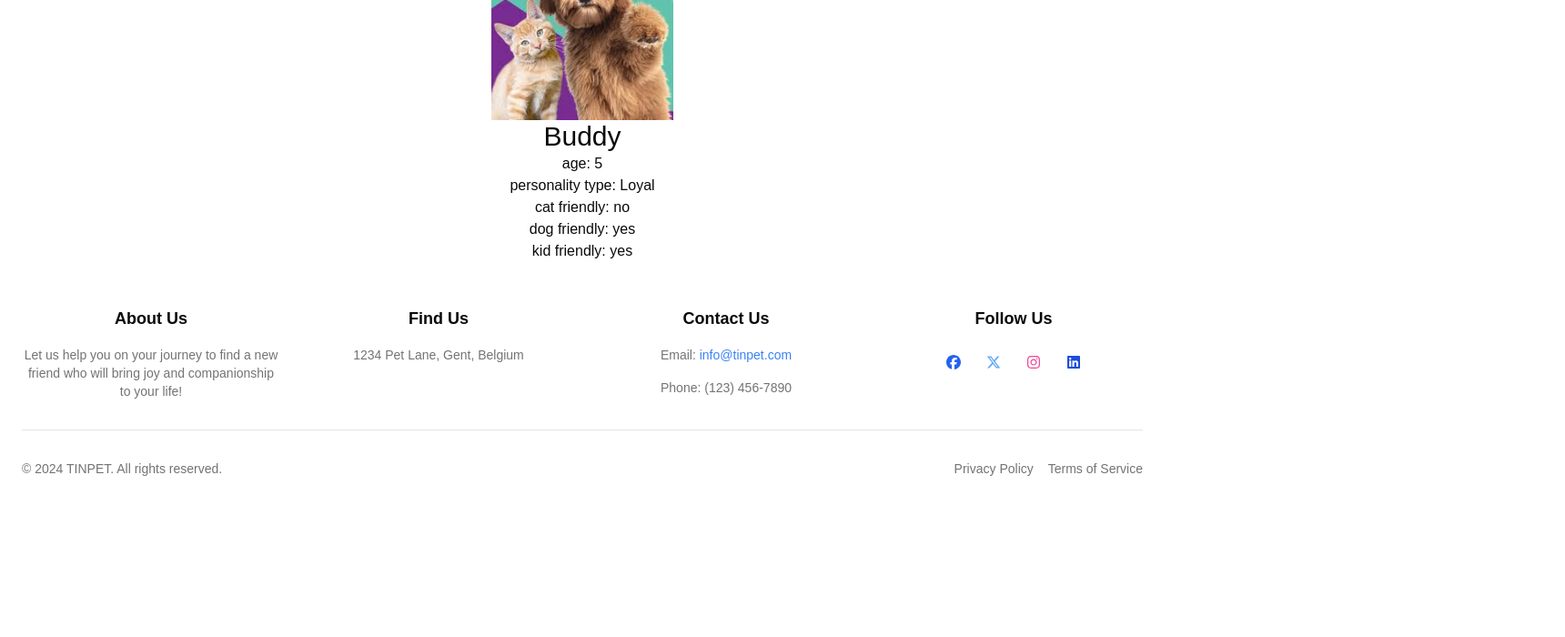
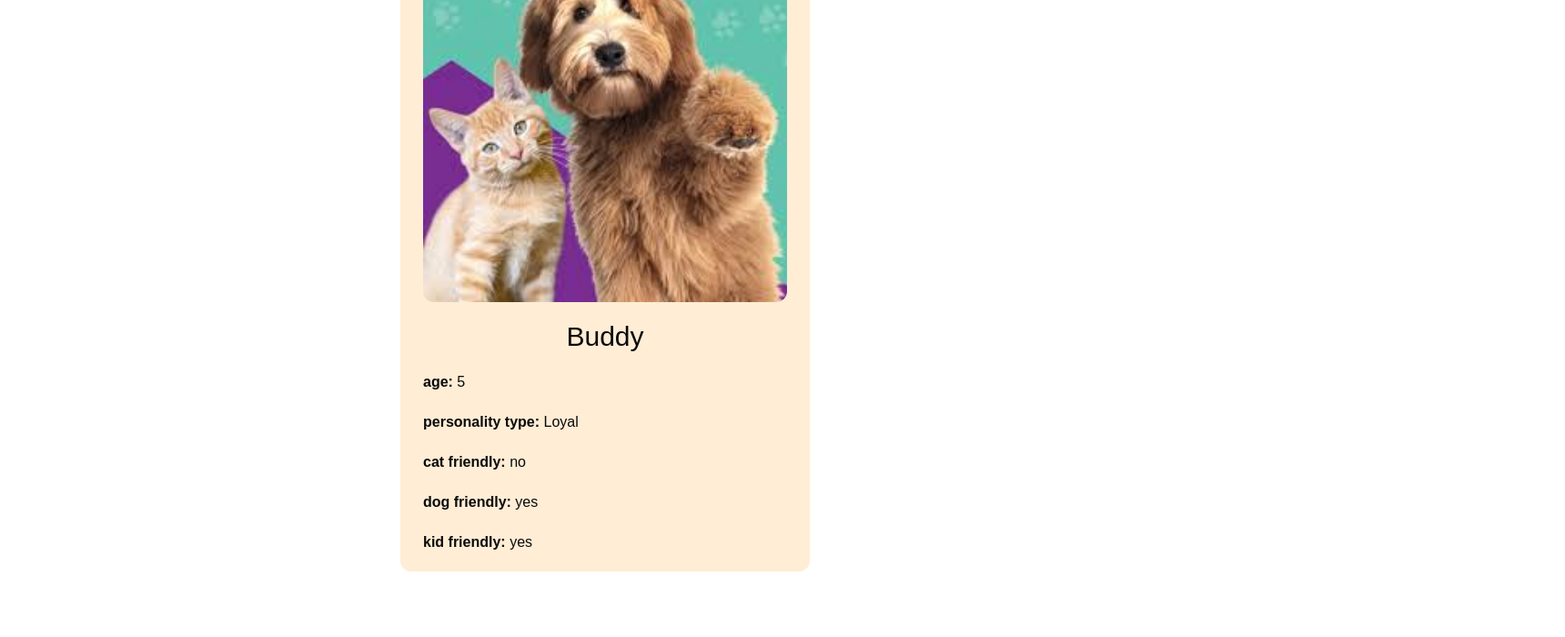
Before and after one commit to vanaspereneefje/Tinpets, a Next.js app: page /pet-page in a window 1280 px wide. Shown: the part 180-880 px from the top of the page at 91% size, 1720 px wide, since content can reach past the window. Before the commit the page ends 800 px from the top, so only its background shows below. Built offline with nearby package versions, Linux system fonts and the light colour scheme.

Commit message:
Added more styling to individual pet page

```diff
--- a/components/Pet.jsx
+++ b/components/Pet.jsx
@@ -8,14 +8,22 @@ function PetPageUI ({ petCard }) {
 
     return (
         <>
-        <div className="flex flex-col items-center text-center">
-            <Image src={petPicture} alt="pet image" width={200} height={200} className="mt-5"/>
-            <h1 className="text-3xl">{petName}</h1>
-            <p>age: {animals.animals.dogs[index].age}</p>
-            <p>personality type: {animals.animals.dogs[index].personalityType}</p>
-            <p>cat friendly: {animals.animals.dogs[index].catfriendly ? "yes" : "no"}</p>
-            <p>dog friendly: {animals.animals.dogs[index].dogfriendly ? "yes" : "no"}</p>
-            <p>kid friendly: {animals.animals.dogs[index].kidfriendly ? "yes" : "no"}</p>
+        <div className="relative left-1/2 mb-[100px] translate-x-[-200px]">
+            <div className="bg-orange-100 w-[450px] flex flex-col items-center rounded-xl">
+                <div className="flex flex-col items-center">
+                    <Image src={petPicture} alt="pet image" width={400} height={400} className="mt-5 rounded-xl"/>
+                </div>
+                <div className="text-center m-[20px]">
+                    <h1 className="text-3xl">{petName}</h1>
+                </div>
+                <div className="flex flex-col w-[400px] gap-[20px] mb-[20px]">
+                    <p><strong>age:</strong> {animals.animals.dogs[index].age}</p>
+                    <p><strong>personality type:</strong> {animals.animals.dogs[index].personalityType}</p>
+                    <p><strong>cat friendly:</strong> {animals.animals.dogs[index].catfriendly ? "yes" : "no"}</p>
+                    <p><strong>dog friendly:</strong> {animals.animals.dogs[index].dogfriendly ? "yes" : "no"}</p>
+                    <p><strong>kid friendly:</strong> {animals.animals.dogs[index].kidfriendly ? "yes" : "no"}</p>
+                </div>
+            </div>
         </div>
         </>
     )
```
